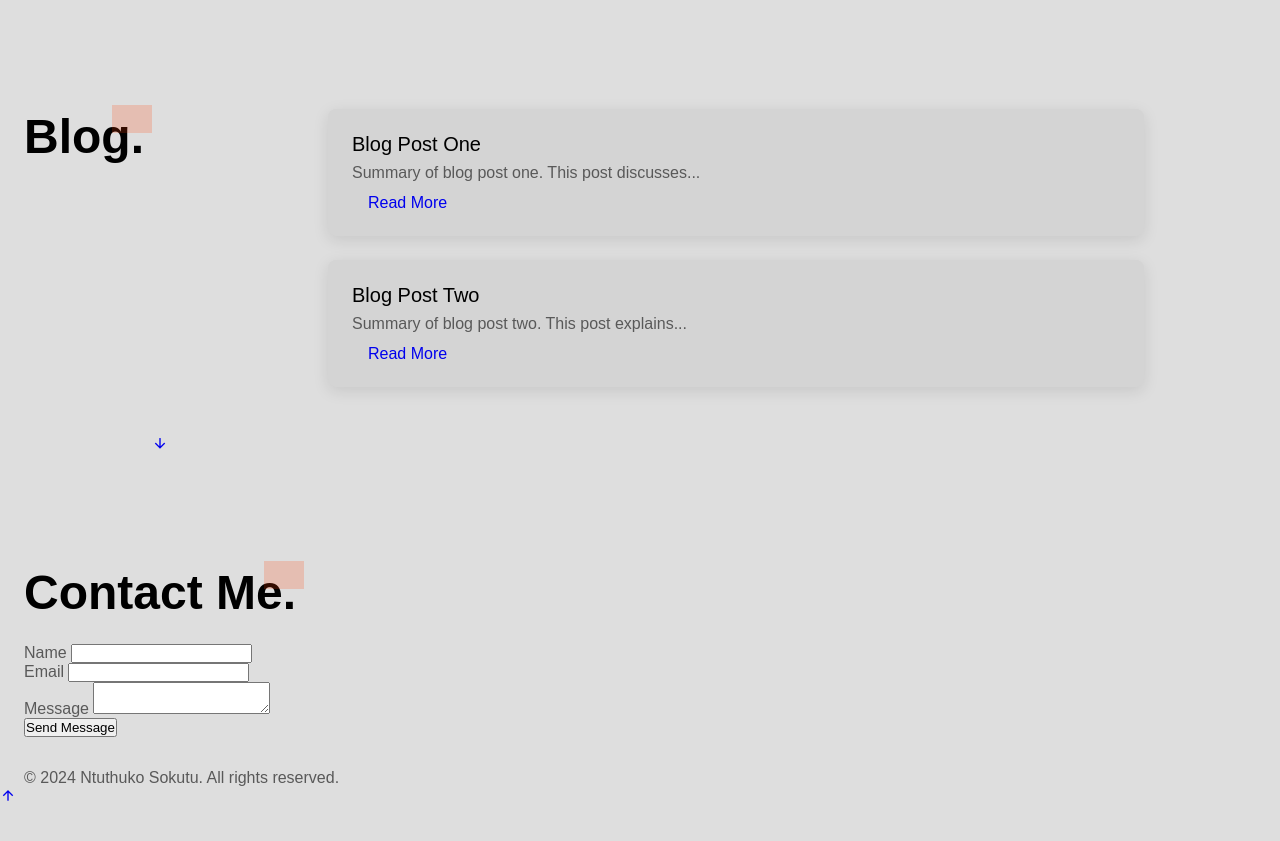
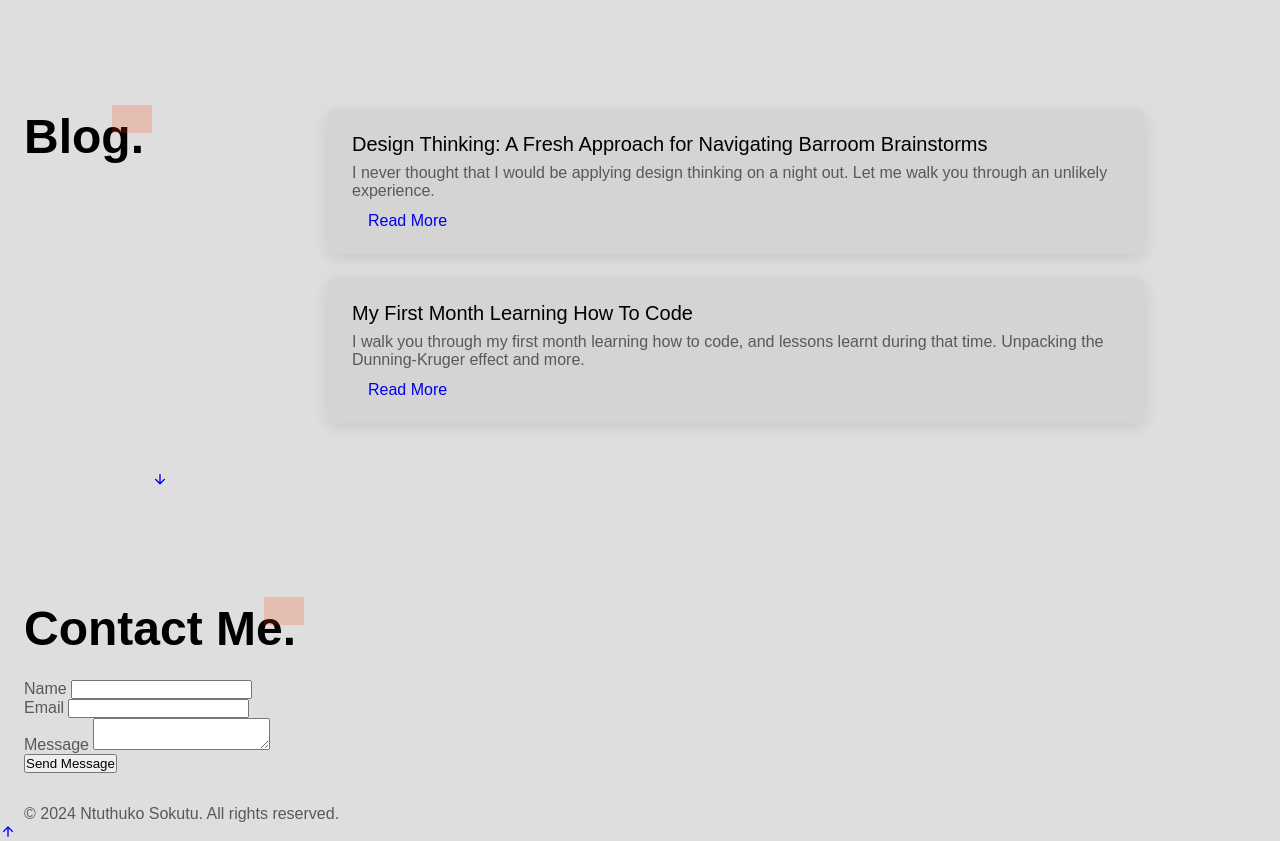
Before and after one commit to NtuthukoS/Porfolio-Website, a plain HTML site: page index.html in a window 1280 px wide. Shown: the part 2005-2846 px from the top of the page. Before the commit the page ends 2810 px from the top, so only its background shows below. Drawn offline with nearby package versions, Linux system fonts and the light colour scheme; a web font is replaced by a local one.

Commit message:
added blog section

```diff
--- a/index.html
+++ b/index.html
@@ -179,14 +179,18 @@
                 <h2 class="section__title-1">Blog.</h2>
                 <div class="blog__content">
                     <div class="blog__item">
-                        <h3 class="blog__title">Blog Post One</h3>
-                        <p class="blog__description">Summary of blog post one. This post discusses...</p>
-                        <a href="blog-post-one.html" class="button button-small">Read More</a>
+                        <h3 class="blog__title">Design Thinking: A Fresh Approach for Navigating Barroom Brainstorms</h3>
+                        <p class="blog__description">I never thought that I would be applying design thinking
+                            on a night out. Let me walk you through an unlikely experience.
+                        </p>
+                        <a href="https://medium.com/@ntuthukoS/design-thinking-a-fresh-approach-for-navigating-barroom-brainstorms-b6525e1930ca" target="_blank" class="button button-small">Read More</a>
                     </div>
                     <div class="blog__item">
-                        <h3 class="blog__title">Blog Post Two</h3>
-                        <p class="blog__description">Summary of blog post two. This post explains...</p>
-                        <a href="blog-post-two.html" class="button button-small">Read More</a>
+                        <h3 class="blog__title">My First Month Learning How To Code </h3>
+                        <p class="blog__description">I walk you through my first month learning how to code,
+                            and lessons learnt during that time. Unpacking the Dunning-Kruger effect and more.
+                        </p>
+                        <a href="https://medium.com/@ntuthukoS/month-1-perhaps-im-not-the-problem-solver-i-believe-i-am-yet-8d6e140488e1" target="_blank" class="button button-small">Read More</a>
                     </div>
                     <!-- Add more blog posts as needed -->
                 </div>
```
